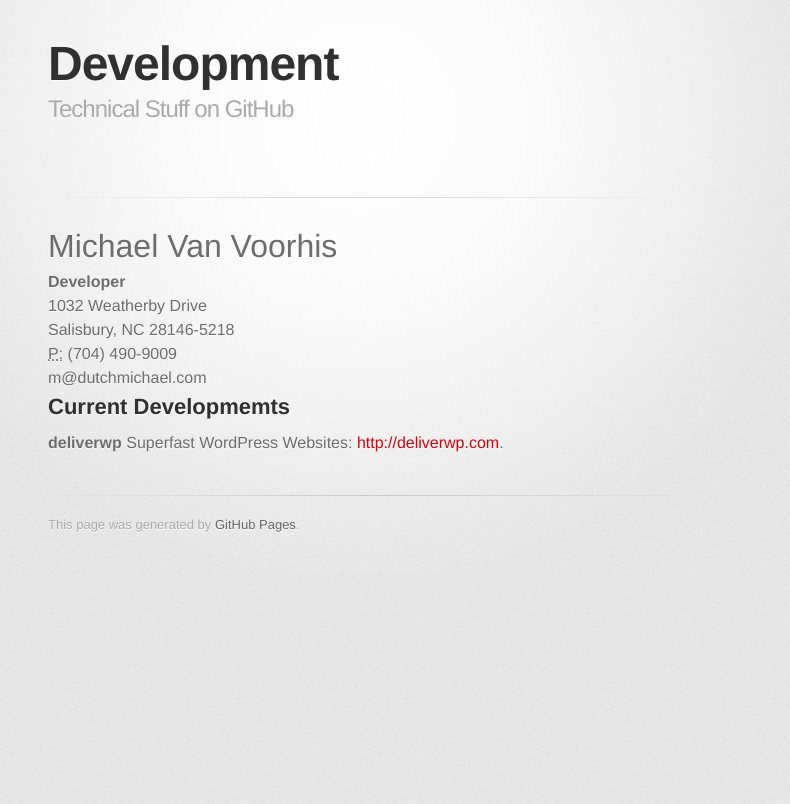
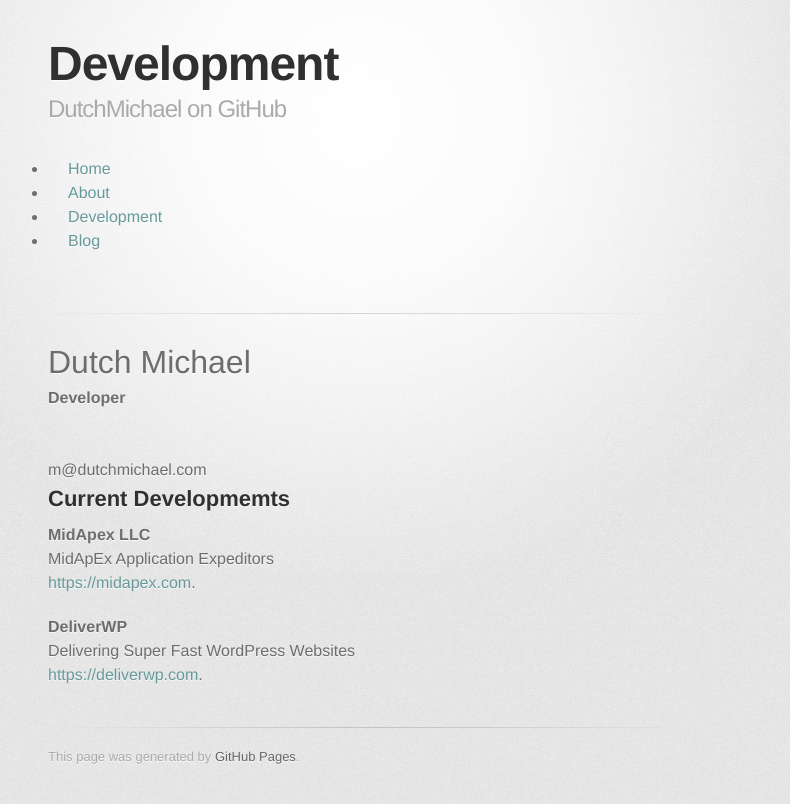
Before and after one commit to dutchmichael/dutchmichael.github.io, a Jekyll site: the page built from development/index.html, in a window 1280 px wide. Shown: the top 804 px of the page, without its empty margins (282-1072 px from the left). Built offline with Jekyll 4.4.1, drawn with Linux system fonts in a browser that asks for light colours; some web fonts are replaced.

Commit message:
Added Page Navigation to _layoute/defauli.hyml with <nav>

```diff
--- a/_config.yml
+++ b/_config.yml
@@ -1,5 +1,5 @@
-title: Dutch Michael
-description: Technical Stuff on GitHub
+title: Well, You Found Me!
+description: DutchMichael on GitHub
 show_downloads: false
 google_analytics:
 theme: jekyll-theme-tactile
--- a/_layouts/default.html
+++ b/_layouts/default.html
@@ -22,6 +22,15 @@
           <h1>{{ page.title | default: site.title | default: site.github.repository_name }}</h1>
           <h2>{{ page.description | default: site.description | default: site.github.project_tagline }}</h2>
         </header>
+		<nav>
+    		<ul>
+        		<li><a href="/">Home</a></li>
+	            <li><a href="/about">About</a></li>
+        		<li><a href="/Development">Development</a></li>
+        		<!-- <li><a href="/resume">Resume</a></li> -->
+        		<li><a href="/blog">Blog</a></li>
+    		</ul>
+		</nav>
         <section id="downloads" class="clearfix">
           {% if site.show_downloads %}
           <a href="{{ site.github.zip_url }}" id="download-zip" class="button"><span>Download .zip</span></a>
--- a/_sass/jekyll-theme-tactile.scss
+++ b/_sass/jekyll-theme-tactile.scss
@@ -60,10 +60,10 @@
 }
 
 a {
-  color: #d5000d;
+  color: #669999;
 }
 a:hover {
-  color: #c5000c;
+  color: #999966;
 }
 
 header {
--- a/about/index.html
+++ b/about/index.html
@@ -1,6 +1,6 @@
 ---
 layout: default
-title: About Michael Van Voorhis
+title: About Dutch Michael
 ---
 
 		<div class="about">
--- a/blog/index.html
+++ b/blog/index.html
@@ -1,6 +1,6 @@
 ---
 layout: default
-title: Mike's Blog
+title: Dutch Michael's Blog
 ---
 <h1>{{ page.title }}</h1>
 <ul class="posts">
--- a/development/index.html
+++ b/development/index.html
@@ -4,16 +4,25 @@
 ---
 
 
-					<h1>Michael Van Voorhis</h1>
+					<h1>Dutch Michael</h1>
 					<address>
 					<strong>Developer</strong><br>
-					1032 Weatherby Drive<br>
-					Salisbury, NC 28146-5218<br>
-					<abbr title="phone">P:</abbr> (704) 490-9009<br>
+					<br>
+					<br>
+
 					<span class="obfuscate">m@dutchmichael.com</span>
 					</address>
 
 					<h2>Current Developmemts</h2>
 
-					<p><strong>deliverwp</strong>
-						Superfast WordPress Websites: <a href="#">http://deliverwp.com</a>.
+					<p><strong>MidApex LLC</strong>
+						<br>
+						MidApEx Application Expeditors
+						<br>
+						<a href="https://midapex.com">https://midapex.com</a>.
+
+					<p><strong>DeliverWP</strong>
+					 	<br>
+						Delivering Super Fast WordPress Websites
+						<br>
+						<a href="https://deliverwp.com">https://deliverwp.com</a>.
```
